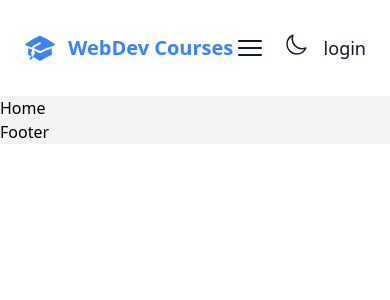
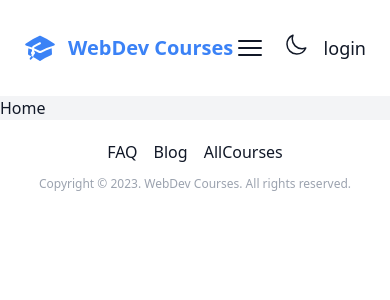
Before and after one commit to romelmahmud/webdev-courses, a React (Create React App) app: page / in a window 390 px wide. Shown: the top 300 px of the page. Built offline with nearby package versions, Linux system fonts and the light colour scheme.

Commit message:
footer done with responsive

```diff
--- /dev/null
+++ b/src/Layout/Container/Container.jsx
@@ -0,0 +1,9 @@
+import React from "react";
+
+const Container = ({ children }) => {
+  return (
+    <div className=" mx-auto max-w-7xl px-6 md:px-5 h-full">{children}</div>
+  );
+};
+
+export default Container;
--- a/src/Layout/Main/Main.jsx
+++ b/src/Layout/Main/Main.jsx
@@ -4,7 +4,7 @@ import { Footer, Header } from "../../shared";
 
 const Main = () => {
   return (
-    <div className="bg-gray-100 dark:bg-gray-800">
+    <div className="bg-gray-100 dark:bg-gray-800 text-gray-900 dark:text-gray-50">
       <Header />
       <Outlet />
       <Footer />
--- a/src/shared/Footer/Footer.jsx
+++ b/src/shared/Footer/Footer.jsx
@@ -1,7 +1,32 @@
 import React from "react";
+import { Link } from "react-router-dom";
+import Container from "../../Layout/Container/Container";
 
 const Footer = () => {
-  return <div>Footer</div>;
+  return (
+    <div className="bg-white dark:bg-gray-900">
+      <Container>
+        <div className="flex flex-col-reverse md:flex-row justify-center md:justify-between py-5 ">
+          <div>
+            <p class="text-center text-xs text-gray-400 md:text-left">
+              Copyright &copy; 2023. WebDev Courses. All rights reserved.
+            </p>
+          </div>
+          <nav className="text-center mb-3 md:mb-0  ">
+            <Link className="mx-2" to={"/faq"}>
+              FAQ
+            </Link>
+            <Link className="mx-2" to={"/blog"}>
+              Blog
+            </Link>
+            <Link className="mx-2" to={"/courses"}>
+              AllCourses
+            </Link>
+          </nav>
+        </div>
+      </Container>
+    </div>
+  );
 };
 
 export default Footer;
--- a/src/shared/Header/Header.jsx
+++ b/src/shared/Header/Header.jsx
@@ -6,6 +6,7 @@ import {
   AcademicCapIcon,
 } from "@heroicons/react/24/solid";
 import ToggleButton from "./ToggleButton";
+import Container from "../../Layout/Container/Container";
 
 const Header = () => {
   const [open, setOpen] = useState(false);
@@ -15,7 +16,8 @@ const Header = () => {
   };
   return (
     <div className="bg-white  dark:bg-gray-900 h-24 dark:text-white text-gray-900  ">
-      <div className="mx-auto max-w-7xl px-6 md:px-5 flex justify-between items-center h-full">
+      <Container>
+        <div className=" flex justify-between items-center h-full">
           <div className="flex items-center text-blue-500">
             <AcademicCapIcon className="h-8 w-8 md:h-10 md:w-10 mr-3 md:mr-4" />
             <Link to="/home" className="font-extrabold md:text-2xl text-xl  ">
@@ -129,6 +131,7 @@ const Header = () => {
             </ul>
           </nav>
         </div>
+      </Container>
     </div>
   );
 };
```
Lines whose indentation alone changed are shown as unchanged.
